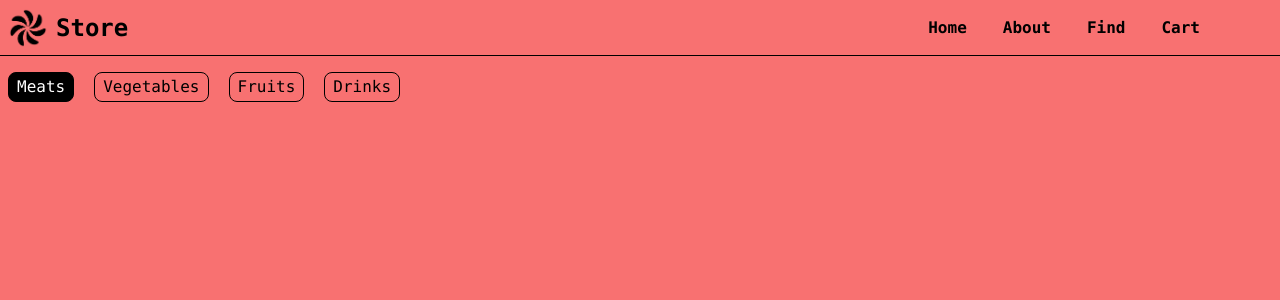
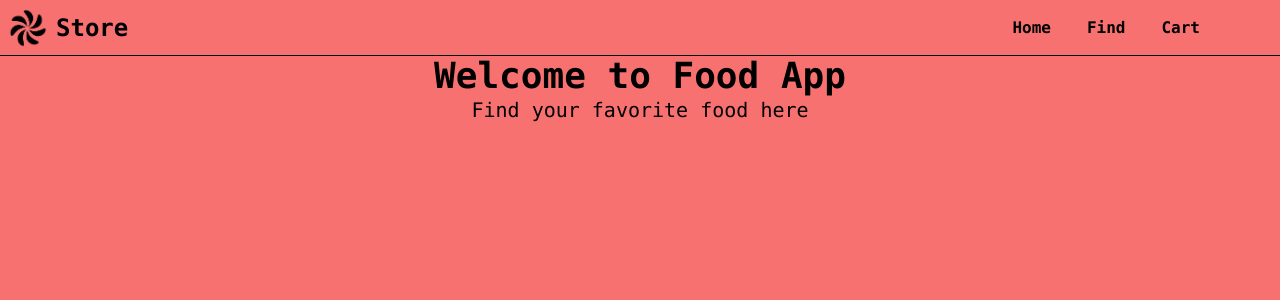
Before and after one commit to Farbubby/grocery-goodies, a React (Vite) app: page / in a window 1280 px wide. Shown: the top 300 px of the page. Built offline with nearby package versions, Linux system fonts and the light colour scheme.

Commit message:
added a homepage component

```diff
--- a/src/App.tsx
+++ b/src/App.tsx
@@ -1,13 +1,14 @@
 import Navbar from "./components/Navbar";
 import FindFood from "./components/FindFood";
+import Home from "./components/Home";
 
 function App() {
-  const choices = ["Home", "About", "Find", "Cart"];
+  const choices = ["Home", "Find", "Cart"];
   const foods = ["Meats", "Vegetables", "Fruits", "Drinks"];
   return (
     <div className="font-mono">
       <Navbar list={choices} />
-      <FindFood list={foods} />
+      <Home />
     </div>
   );
 }
--- /dev/null
+++ b/src/components/Home.tsx
@@ -0,0 +1,12 @@
+function Home() {
+  return (
+    <>
+      <div className="flex flex-col justify-center items-center">
+        <h1 className="text-4xl font-bold">Welcome to Food App</h1>
+        <p className="text-xl">Find your favorite food here</p>
+      </div>
+    </>
+  );
+}
+
+export default Home;
--- a/src/components/Navbar.tsx
+++ b/src/components/Navbar.tsx
@@ -8,12 +8,12 @@ function Navbar({ list }: Props) {
   ));
   return (
     <>
-      <div className="flex w-full h-14 bg-red-400 border-b border-black">
-        <div className="flex p-2 w-14 text-2xl font-bold items-center gap-x-2 mr-auto">
+      <div className="flex flex-row w-full h-14 bg-red-400 border-b border-black">
+        <div className="flex flex-row p-2 w-14 text-2xl font-bold items-center gap-x-2 mr-auto">
           <img src="./src/assets/logo.webp" alt="Logo"></img>
           Store
         </div>
-        <div className="flex h-14 font-white font-bold items-center gap-x-9 mr-20">
+        <div className="flex flex-row h-14 font-white font-bold items-center gap-x-9 mr-20">
           {navbarList}
         </div>
       </div>
```
